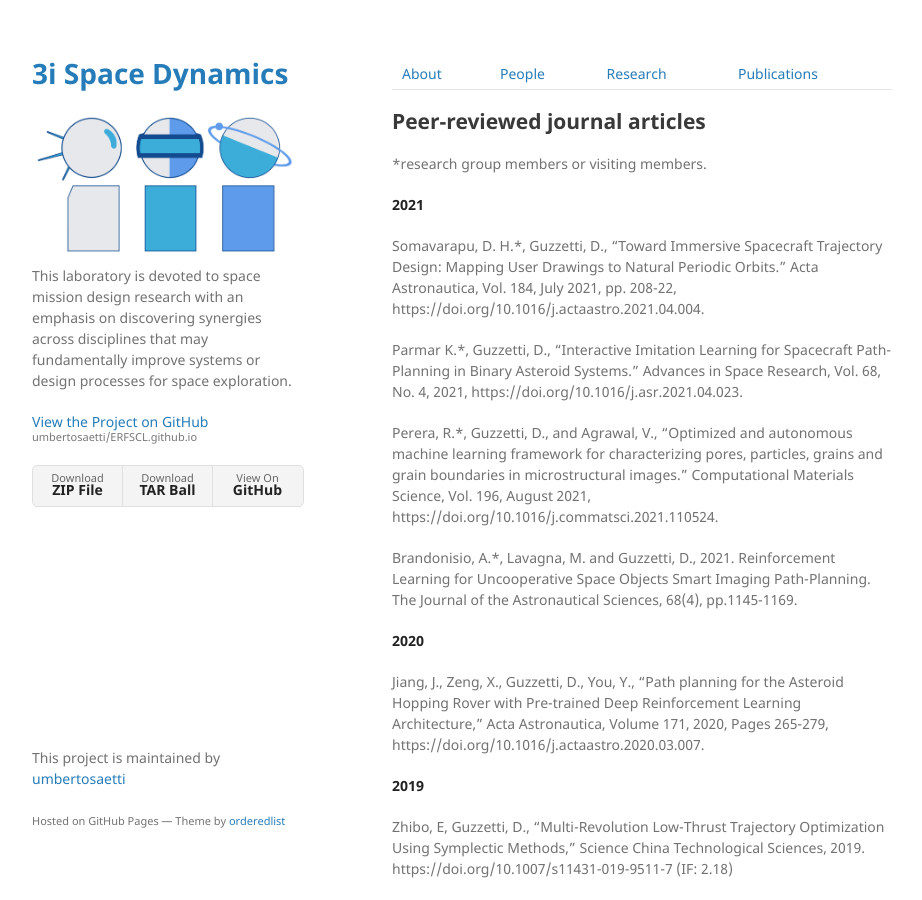
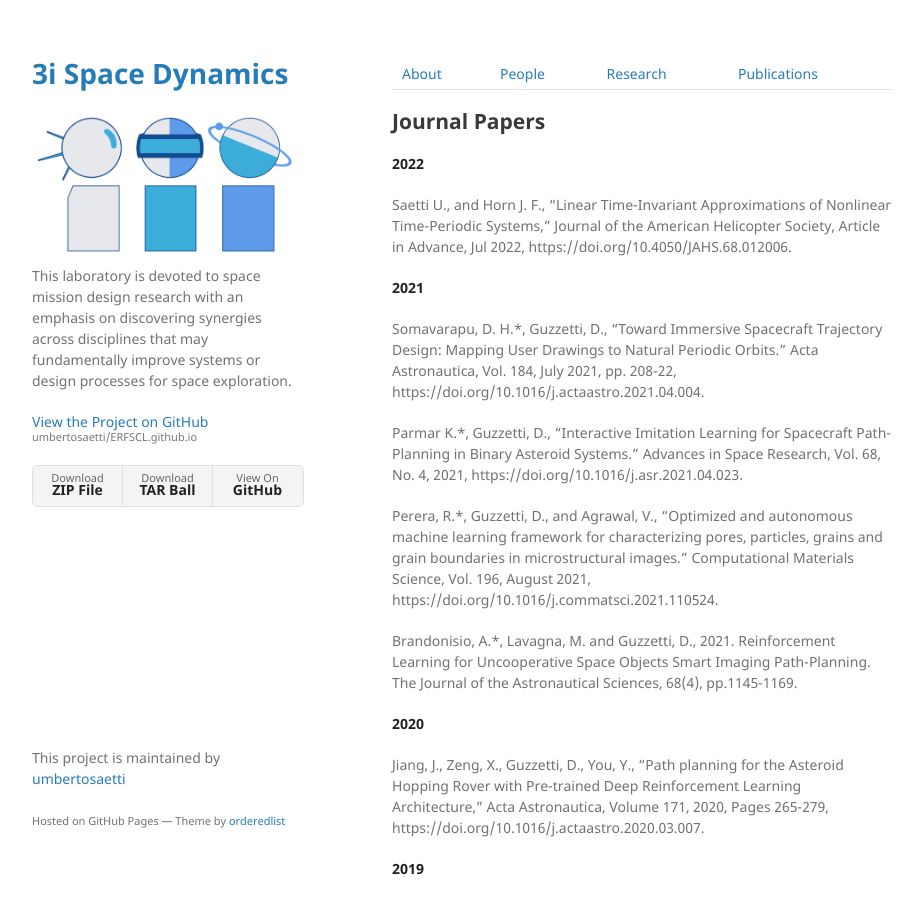
Before and after one commit to umbertosaetti/ERFSCL.github.io, a Jekyll site: the page built from publications_page.md, in a window 1280 px wide and 900 px high. Shown: the whole window, without its empty margins (178-1100 px from the left). Built offline with Jekyll 4.4.1, drawn with Linux system fonts in a browser that asks for light colours; our own code applies the rules of GitHub Pages for plain Markdown files; some of the changed text lies outside the part shown.

Commit message:
Update publications_page.md

```diff
--- a/publications_page.md
+++ b/publications_page.md
@@ -1,8 +1,10 @@
 | [About](./index.html)      | [People](./people-page.html)         | [Research](./research-page.html) |[Publications](./publications_page.html)|
 
-## Peer-reviewed journal articles
+## Journal Papers
 
-*research group members or visiting members.
+**2022**
+
+Saetti U., and Horn J. F., “Linear Time-Invariant Approximations of Nonlinear Time-Periodic Systems,” Journal of the American Helicopter Society, Article in Advance, Jul 2022, https://doi.org/10.4050/JAHS.68.012006.
 
 **2021**
 
@@ -54,7 +56,7 @@ Knutson, A., Guzzetti, D., Howell, K., and Lavagna, M., “Attitude Responses in
 DOI: 10.2514/1.G000469
 
 
-## Conference articles
+## Conference Papers
 *research group members or visiting members.
 
 **2021**
@@ -125,8 +127,3 @@ Capdevila, L., Guzzetti, D., and Howell, K., “Various Transfer Options from Ea
 Guzzetti, D., Armellin, R., and Lavagna, M., “Coupling Attitude and Orbital Motion of Extended Bodies in the Restricted Circular 3-Body Problem: a Novel Study on Effects and Possible Exploitations,” 63rd IAF International Astronautical Congress, Naples, Italy, October 2012
 
 Guzzetti, D., Lavagna, M., and Armellin, R., “Invariant Manifolds to Design Scientific Operative Orbits in the Pluto-Charon Binary System,” AAS/AIAA Space Flight Mechanics Meeting, Charlotte, South Carolina, January 2012
-
-## Invited Articles
-
-Guzzetti, D., and Howell, K., “Attitude Dynamics in the Circular Restricted Three-Body Problem,” Astrodynamics, Vol. 2, No. 2, May 2018, pp. 87-119,
-DOI:10.1007/s42064-017-0012-7 (cover article)
```
